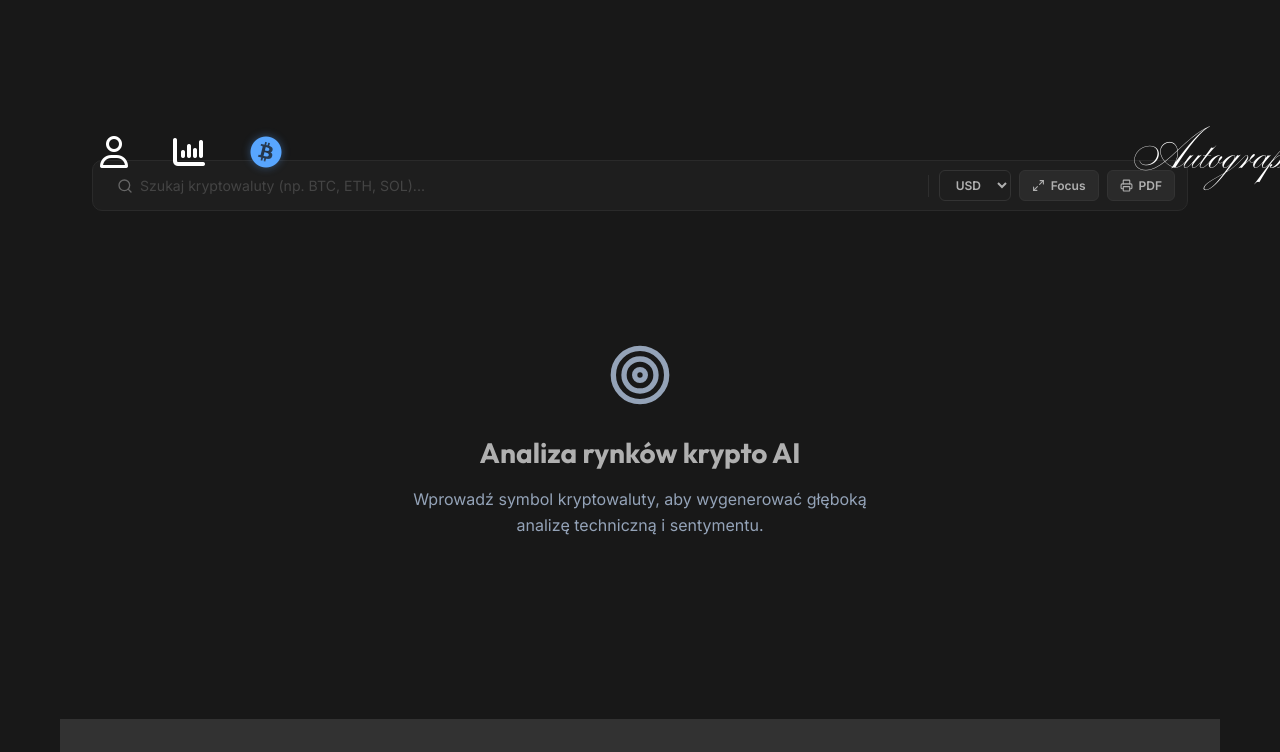
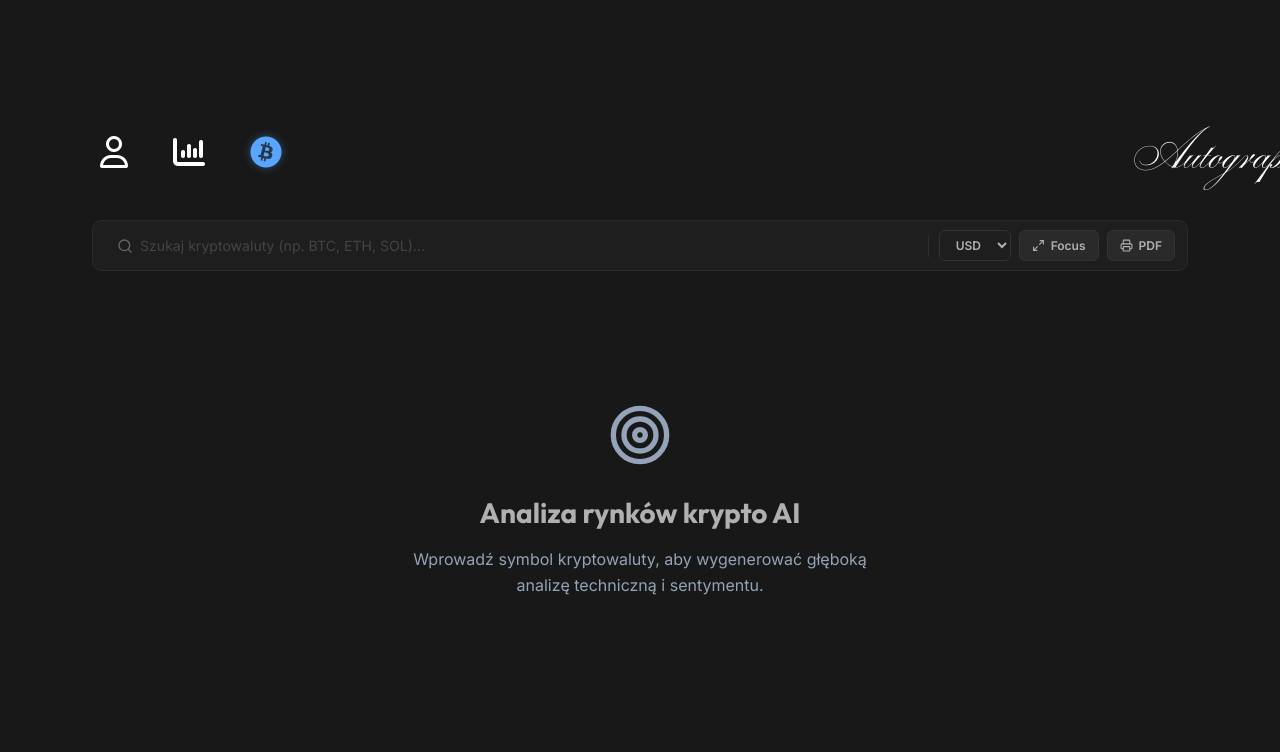
Before and after one commit to czeked/Autograph, a React (Vite) app in the folder frontend/: page /aitrader in a window 1280 px wide. Shown: the top 752 px of the page. Built offline with nearby package versions, Linux system fonts and the light colour scheme; a web font is replaced by a local one; what chartjs-plugin-zoom would draw is missing.

Commit message:
UI: Fix AiTrader layout overlapping header and increase max-width to prevent 'shrunk' look

```diff
--- a/frontend/src/AiTrader.css
+++ b/frontend/src/AiTrader.css
@@ -42,8 +42,8 @@
 }
 
 .main-content {
-  padding: 2.5rem 2rem 5rem;
-  max-width: 1400px;
+  padding: 100px 2rem 5rem;
+  max-width: 1600px;
   margin: 0 auto;
   width: 100%;
 }
```
